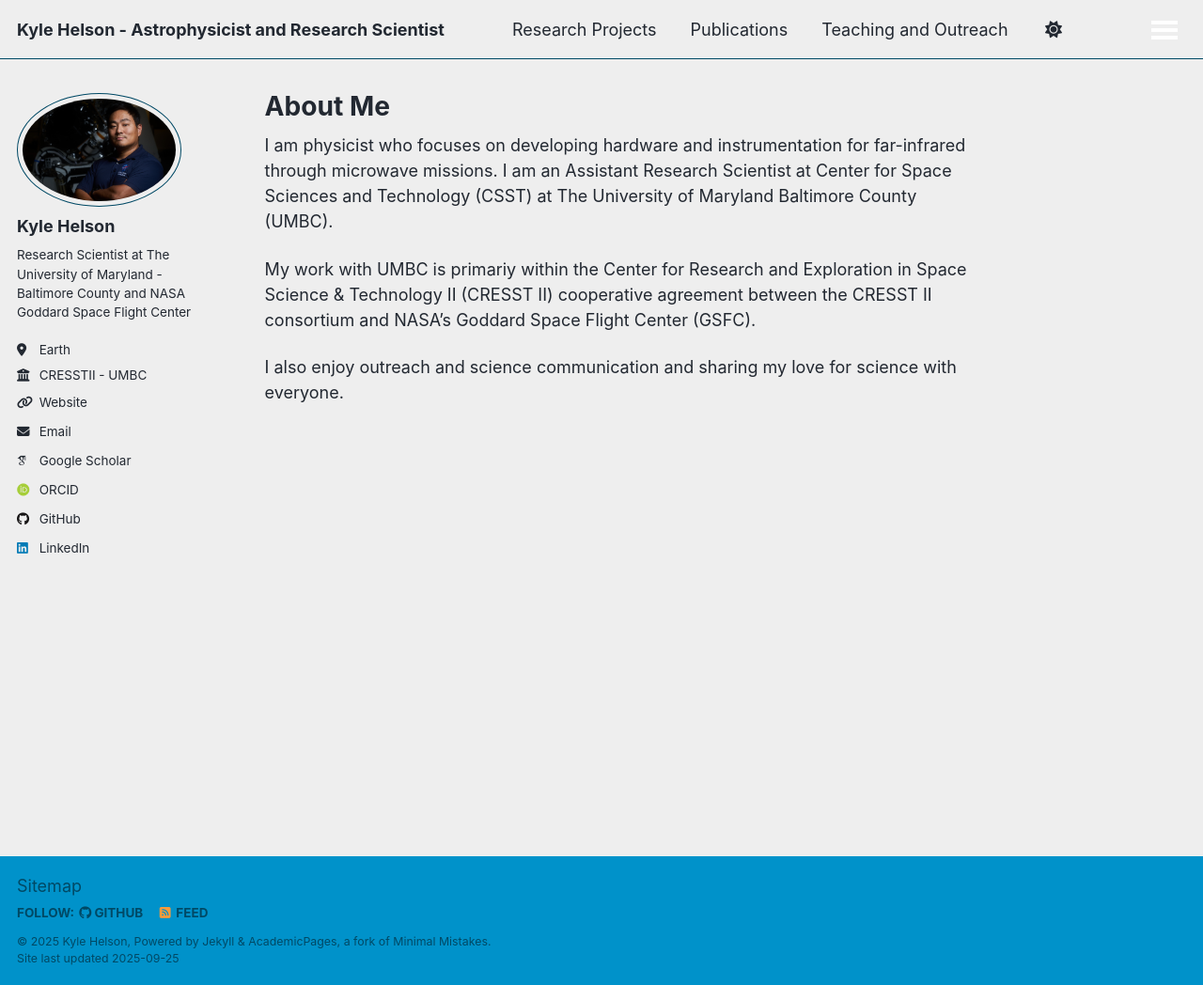
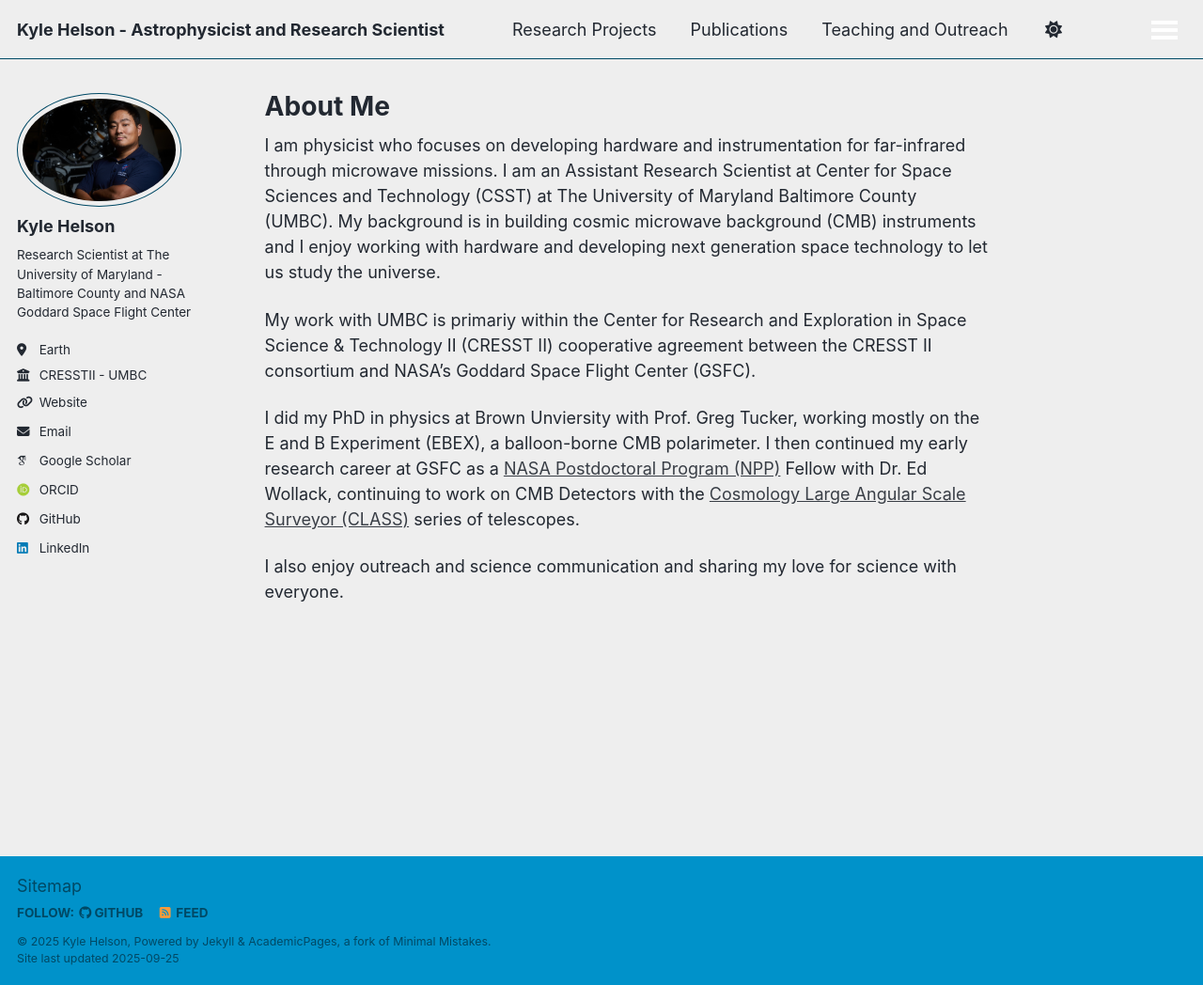
Before and after one commit to kylehelson/kylehelson.github.io, a Jekyll site: the page built from _pages/about.md, in a window 1280 px wide and 1048 px high. Shown: the whole window at 94% size. Built offline with Jekyll 4.4.1, drawn with Linux system fonts in a browser that asks for light colours; some web fonts are replaced; a script that is not in the unit is left out.

Commit message:
Update about.md

```diff
--- a/_pages/about.md
+++ b/_pages/about.md
@@ -8,8 +8,10 @@ redirect_from:
   - /about.html
 ---
 
-I am physicist who focuses on developing hardware and instrumentation for far-infrared through microwave missions. I am an Assistant Research Scientist at Center for Space Sciences and Technology (CSST) at The University of Maryland Baltimore County (UMBC).
+I am physicist who focuses on developing hardware and instrumentation for far-infrared through microwave missions. I am an Assistant Research Scientist at Center for Space Sciences and Technology (CSST) at The University of Maryland Baltimore County (UMBC). My background is in building cosmic microwave background (CMB) instruments and I enjoy working with hardware and developing next generation space technology to let us study the universe.
 
 My work with UMBC is primariy within the Center for Research and Exploration in Space Science & Technology II (CRESST II) cooperative agreement between the CRESST II consortium and NASA’s Goddard Space Flight Center (GSFC).
 
+I did my PhD in physics at Brown Unviersity with Prof. Greg Tucker, working mostly on the E and B Experiment (EBEX), a balloon-borne CMB polarimeter. I then continued my early research career at GSFC as a [NASA Postdoctoral Program (NPP)](https://npp.orau.org/) Fellow with Dr. Ed Wollack, continuing to work on CMB Detectors with the [Cosmology Large Angular Scale Surveyor (CLASS)](https://sites.krieger.jhu.edu/class/) series of telescopes.
+
 I also enjoy outreach and science communication and sharing my love for science with everyone.
```
